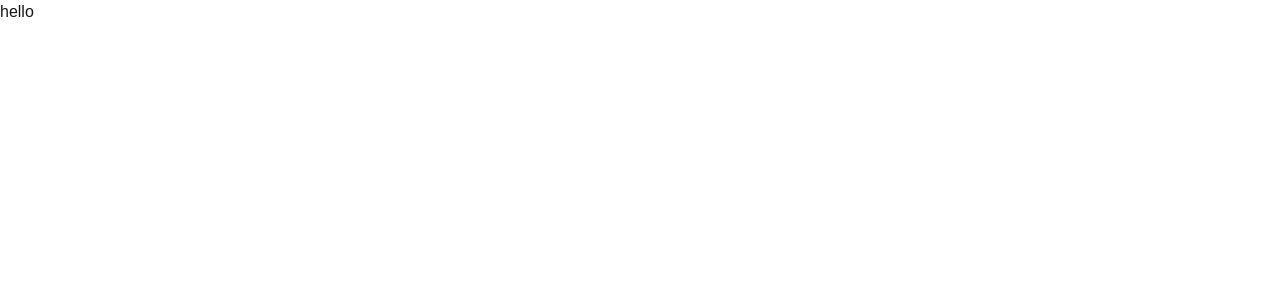
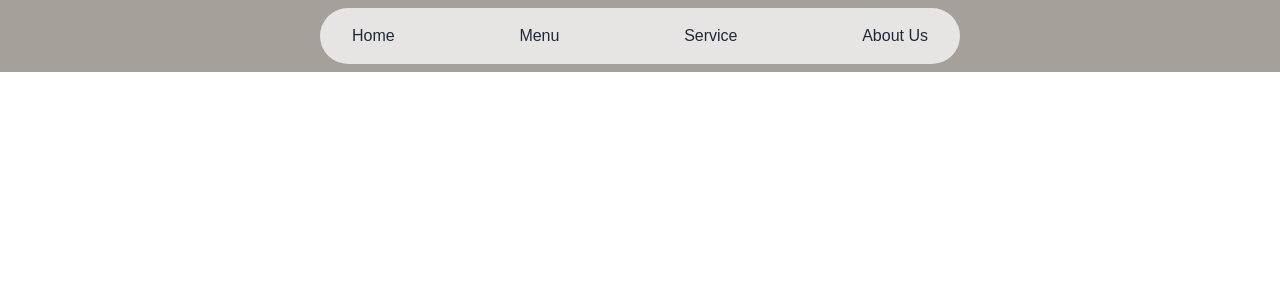
Before and after one commit to tcbox/freshcart, a Next.js app: page / in a window 1280 px wide. Shown: the top 300 px of the page. Built offline with nearby package versions, Linux system fonts and the light colour scheme.

Commit message:
feat(home): add hero section sample

```diff
--- a/src/app/page.tsx
+++ b/src/app/page.tsx
@@ -1,7 +1,9 @@
+import Homepage from "../frontend/components/homepage";
+
 export default function Home() {
   return (
     <div>
-      <div>hello</div>
+      <Homepage />
     </div>
   );
 }
--- /dev/null
+++ b/src/frontend/components/homepage.tsx
@@ -0,0 +1,18 @@
+import React from "react";
+
+const homepage = () => {
+  return (
+    <div className="bg-stone-400 text-gray-800 h-18 flex justify-center items-center">
+      <div className="max-w-7xl w-6/12 min-w-xs bg-stone-200 h-14  rounded-4xl mx-auto px-4 sm:px-6 lg:px-8">
+        <div className="h-14 flex items-center justify-between">
+          <div>Home</div>
+          <div>Menu</div>
+          <div>Service</div>
+          <div>About Us</div>
+        </div>
+      </div>
+    </div>
+  );
+};
+
+export default homepage;
```
